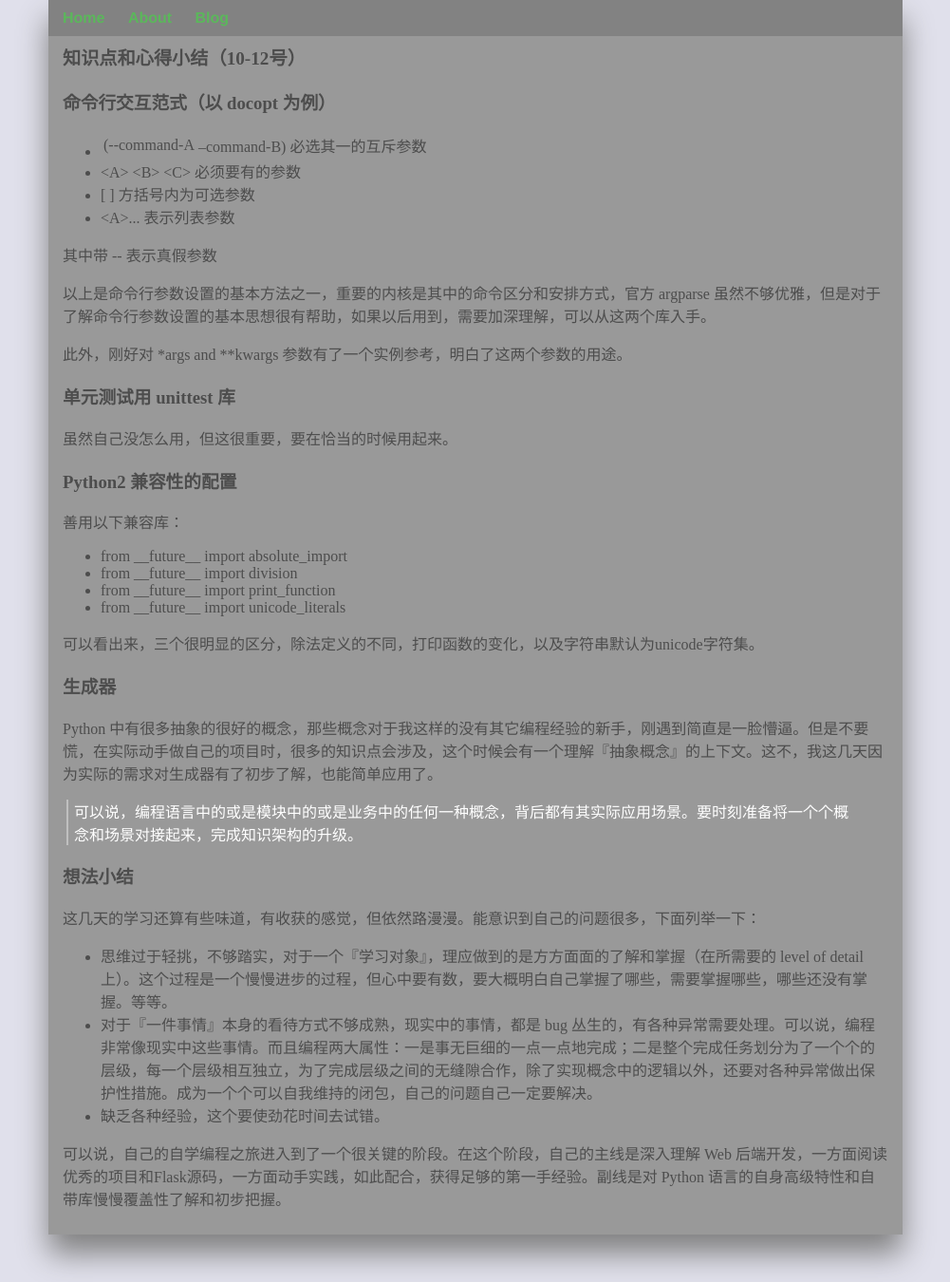
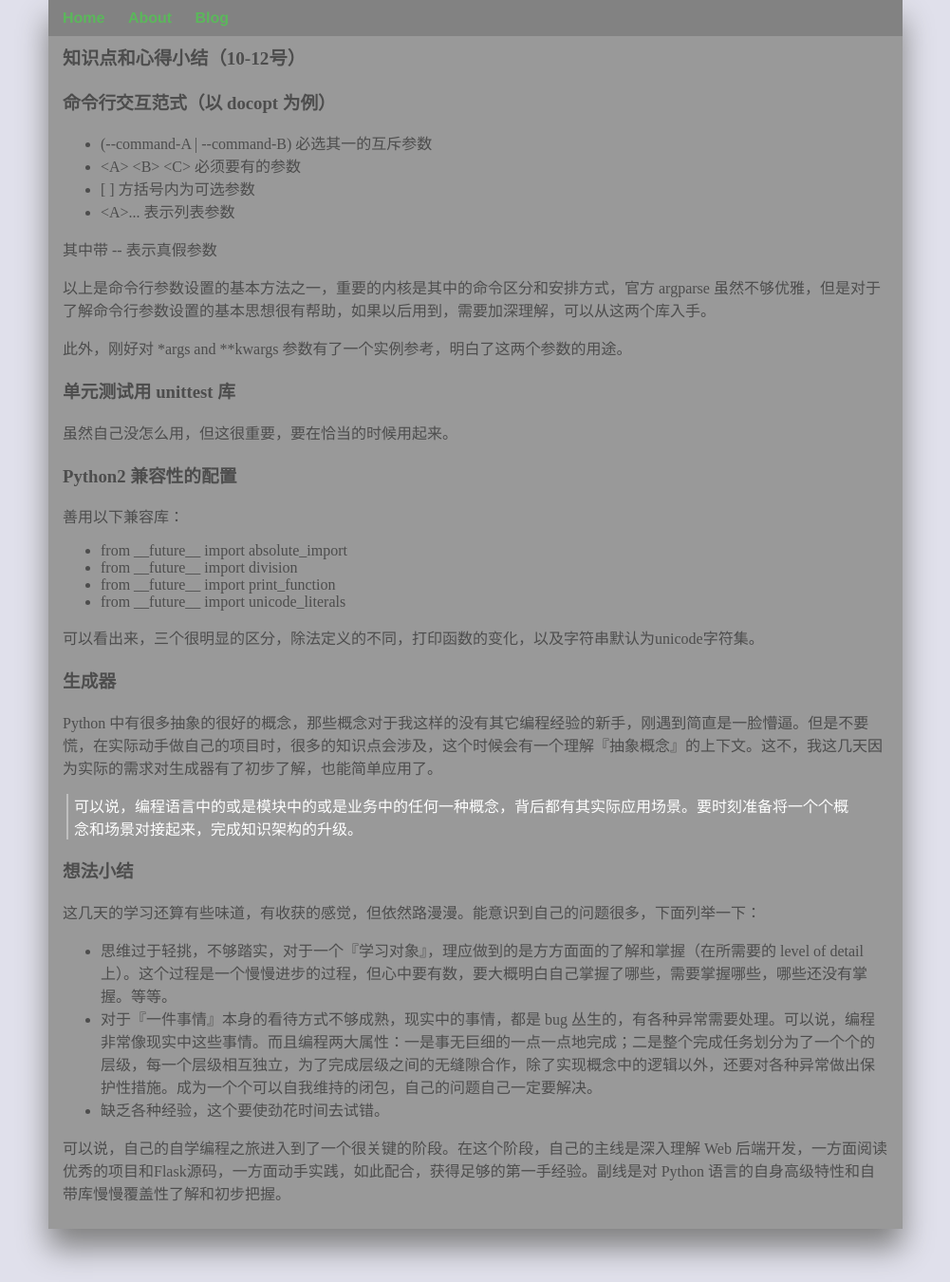
Before and after one commit to xxleyi/xxleyi.github.io, a Jekyll site: the page built from _posts/2016-10-12-记录以下这几天的收获和心得（10-12号）.md, in a window 1280 px wide and 1350 px high. Shown: the whole window at 95% size, without its empty margins (139-1140 px from the left). Built offline with Jekyll 4.4.1, drawn with Linux system fonts in a browser that asks for light colours.

Commit message:
fix the show problem.

```diff
--- a/_posts/2016-10-12-记录以下这几天的收获和心得（10-12号）.md
+++ b/_posts/2016-10-12-记录以下这几天的收获和心得（10-12号）.md
@@ -7,7 +7,7 @@
 
 ### 命令行交互范式（以 docopt 为例）
 
-- (\-\-command-A | --command-B) 必选其一的互斥参数
+- (\-\-command-A \| \-\-command-B) 必选其一的互斥参数
 - \<A\> \<B\> \<C\> 必须要有的参数
 - \[ \] 方括号内为可选参数
 - \<A\>\... 表示列表参数
```
